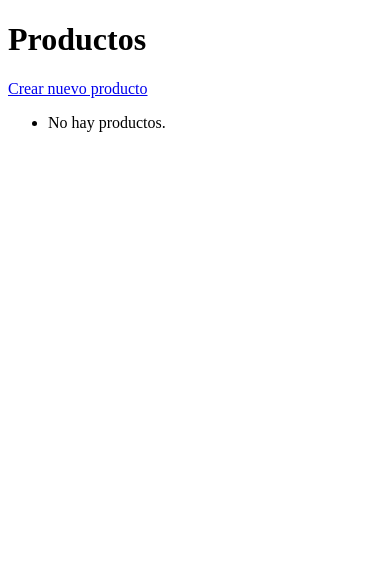
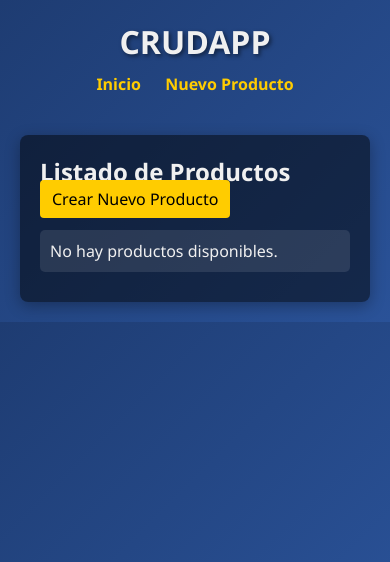
Before and after one commit to rubioo31/crudApp, a Symfony app: template templates/product/index.html.twig in a window 390 px wide. Shown: the top 562 px of the page. Run offline with Twig, Linux system fonts and the light colour scheme; the template is opened without the code that fills it, so the values that code supplies are empty; some libraries are stand-ins or nearby versions.

Commit message:
Enhance templates and styles for CRUD application with improved layout and responsiveness

```diff
--- /dev/null
+++ b/public/css/style.css
@@ -0,0 +1,118 @@
+* {
+    margin: 0;
+    padding: 0;
+    box-sizing: border-box;
+}
+
+body {
+    font-family: 'Segoe UI', Tahoma, Geneva, Verdana, sans-serif;
+    background: linear-gradient(135deg, #1e3c72, #2a5298);
+    color: #f0f0f0;
+    padding: 20px;
+}
+
+header {
+    text-align: center;
+    margin-bottom: 40px;
+}
+
+header h1 {
+    font-size: 3em;
+    margin-bottom: 10px;
+    text-shadow: 2px 2px 4px rgba(0,0,0,0.5);
+}
+
+nav a {
+    color: #ffcc00;
+    text-decoration: none;
+    margin: 0 10px;
+    font-weight: bold;
+    transition: color 0.3s;
+}
+
+nav a:hover {
+    color: #fff;
+}
+
+.container {
+    max-width: 1200px;
+    margin: 0 auto;
+    background: rgba(0, 0, 0, 0.5);
+    padding: 20px;
+    border-radius: 8px;
+    box-shadow: 0 4px 15px rgba(0,0,0,0.3);
+}
+
+ul {
+    list-style: none;
+    margin-top: 20px;
+}
+
+li {
+    background: rgba(255, 255, 255, 0.1);
+    margin-bottom: 10px;
+    padding: 10px;
+    border-radius: 5px;
+    display: flex;
+    align-items: center;
+    justify-content: space-between;
+    transition: background 0.3s;
+}
+
+li:hover {
+    background: rgba(255, 255, 255, 0.2);
+}
+
+button, input[type="submit"] {
+    background: #ffcc00;
+    border: none;
+    padding: 8px 12px;
+    border-radius: 4px;
+    cursor: pointer;
+    font-size: 1em;
+    transition: background 0.3s;
+}
+
+button:hover, input[type="submit"]:hover {
+    background: #e6b800;
+}
+
+a.button {
+    background: #ffcc00;
+    color: #000;
+    padding: 8px 12px;
+    border-radius: 4px;
+    text-decoration: none;
+    transition: background 0.3s;
+}
+
+a.button:hover {
+    background: #e6b800;
+}
+
+input[type="text"],
+input[type="number"],
+select {
+    padding: 8px;
+    border: none;
+    border-radius: 4px;
+    margin: 5px 0;
+    width: 100%;
+}
+
+input[type="text"]:focus,
+input[type="number"]:focus,
+select:focus {
+    outline: none;
+    box-shadow: 0 0 5px #ffcc00;
+}
+
+.form-group {
+    margin-bottom: 15px;
+}
+
+/*  responsive*/
+@media (max-width: 768px) {
+    header h1 { font-size: 2em; }
+    li { flex-direction: column; align-items: flex-start; }
+}
--- /dev/null
+++ b/public/js/script.js
@@ -0,0 +1,10 @@
+document.addEventListener('DOMContentLoaded', function() {
+    const container = document.querySelector('.container');
+    if (container) {
+        container.style.opacity = 0;
+        setTimeout(() => {
+            container.style.transition = 'opacity 1s ease-in-out';
+            container.style.opacity = 1;
+        }, 100);
+    }
+});
--- a/templates/base.html.twig
+++ b/templates/base.html.twig
@@ -1,10 +1,27 @@
+{# templates/base.html.twig #}
 <!DOCTYPE html>
-<html>
-  <head>
+<html lang="es">
+<head>
     <meta charset="UTF-8">
-    <title>{% block title %}Mi Aplicación{% endblock %}</title>
-  </head>
-  <body>
-    {% block body %}{% endblock %}
-  </body>
+    <title>{% block title %}CRUD Excepcional{% endblock %}</title>
+    <meta name="viewport" content="width=device-width, initial-scale=1">
+    <!-- Enlazar CSS externo -->
+    <link rel="stylesheet" href="{{ asset('css/style.css') }}">
+    {% block extra_head %}{% endblock %}
+</head>
+<body>
+    <header>
+        <h1>{% block header_title %}CRUDAPP{% endblock %}</h1>
+        <nav>
+            <a href="{{ path('product_index') }}">Inicio</a>
+            <a href="{{ path('product_new') }}">Nuevo Producto</a>
+        </nav>
+    </header>
+    <div class="container">
+        {% block body %}{% endblock %}
+    </div>
+    <!-- Enlazar JavaScript externo -->
+    <script src="{{ asset('js/script.js') }}"></script>
+    {% block extra_scripts %}{% endblock %}
+</body>
 </html>
--- a/templates/product/index.html.twig
+++ b/templates/product/index.html.twig
@@ -1,26 +1,29 @@
-{# templates/product/index.html.twig #}
 {% extends 'base.html.twig' %}
 
 {% block title %}Listado de Productos{% endblock %}
 
 {% block body %}
-  <h1>Productos</h1>
-  <a href="{{ path('product_new') }}">Crear nuevo producto</a>
+    <h2>Listado de Productos</h2>
+    <a class="button" href="{{ path('product_new') }}">Crear Nuevo Producto</a>
     <ul>
         {% for product in products %}
             <li>
-        <strong>{{ product.name }}</strong> – {{ product.price }} USD
+                <div>
+                    <strong>{{ product.name }}</strong> – {{ product.price }} €
                     {% if product.category_name %}
-          (Categoría: {{ product.category_name }})
+                        <span>(Categoría: {{ product.category_name }})</span>
                     {% endif %}
-        <a href="{{ path('product_show', {'id': product.id}) }}">Ver</a>
-        <a href="{{ path('product_edit', {'id': product.id}) }}">Editar</a>
-        <form action="{{ path('product_delete', {'id': product.id}) }}" method="post" style="display:inline">
-          <button type="submit">Borrar</button>
+                </div>
+                <div>
+                    <a class="button" href="{{ path('product_show', {'id': product.id}) }}">Ver</a>
+                    <a class="button" href="{{ path('product_edit', {'id': product.id}) }}">Editar</a>
+                    <form action="{{ path('product_delete', {'id': product.id}) }}" method="post" onsubmit="return confirm('¿Seguro que deseas eliminar este producto?');" style="display:inline">
+                        <input type="submit" value="Borrar">
                     </form>
+                </div>
             </li>
         {% else %}
-      <li>No hay productos.</li>
+            <li>No hay productos disponibles.</li>
         {% endfor %}
     </ul>
 {% endblock %}
--- a/templates/product/show.html.twig
+++ b/templates/product/show.html.twig
@@ -5,8 +5,8 @@
 
 {% block body %}
   <h1>Detalle del Producto</h1>
-  <p><strong>Nombre:</strong> {{ product.name }}</p>
-  <p><strong>Precio:</strong> {{ product.price }} USD</p>
+  <p><strong>Nombre:</strong> {{ product.name }} €</p>
+  <p><strong>Precio:</strong> {{ product.price }} €</p>
   {% if product.category_name %}
     <p><strong>Categoría:</strong> {{ product.category_name }}</p>
   {% endif %}
```
Lines whose indentation alone changed are shown as unchanged.
